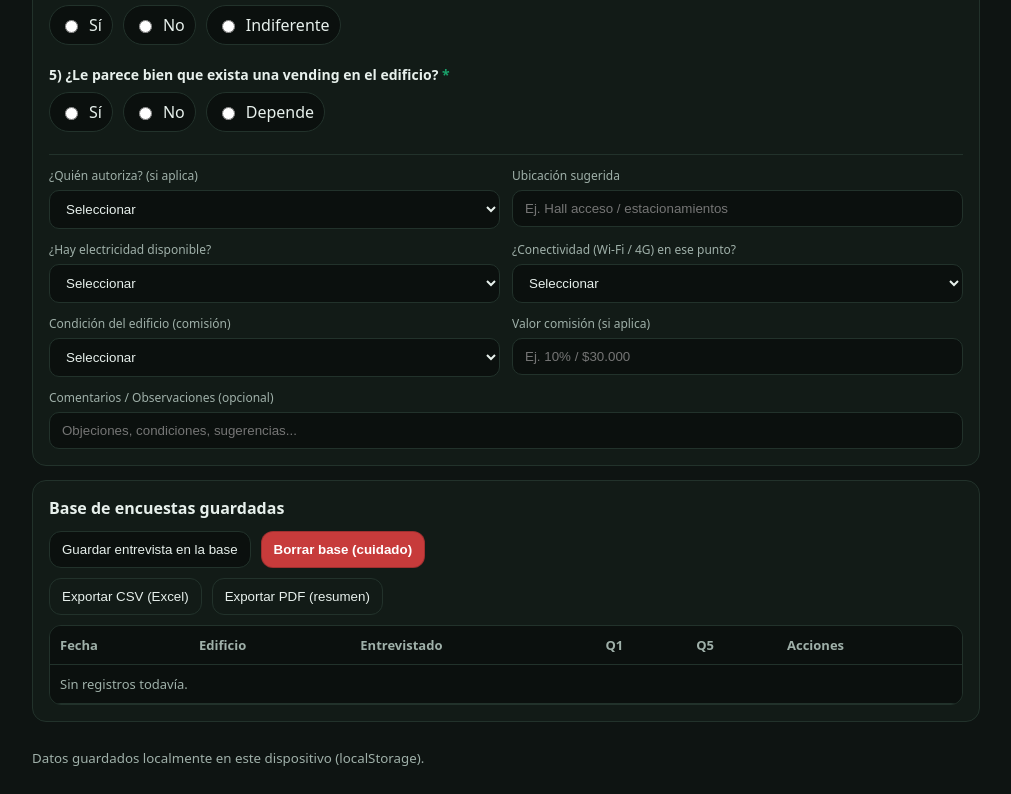
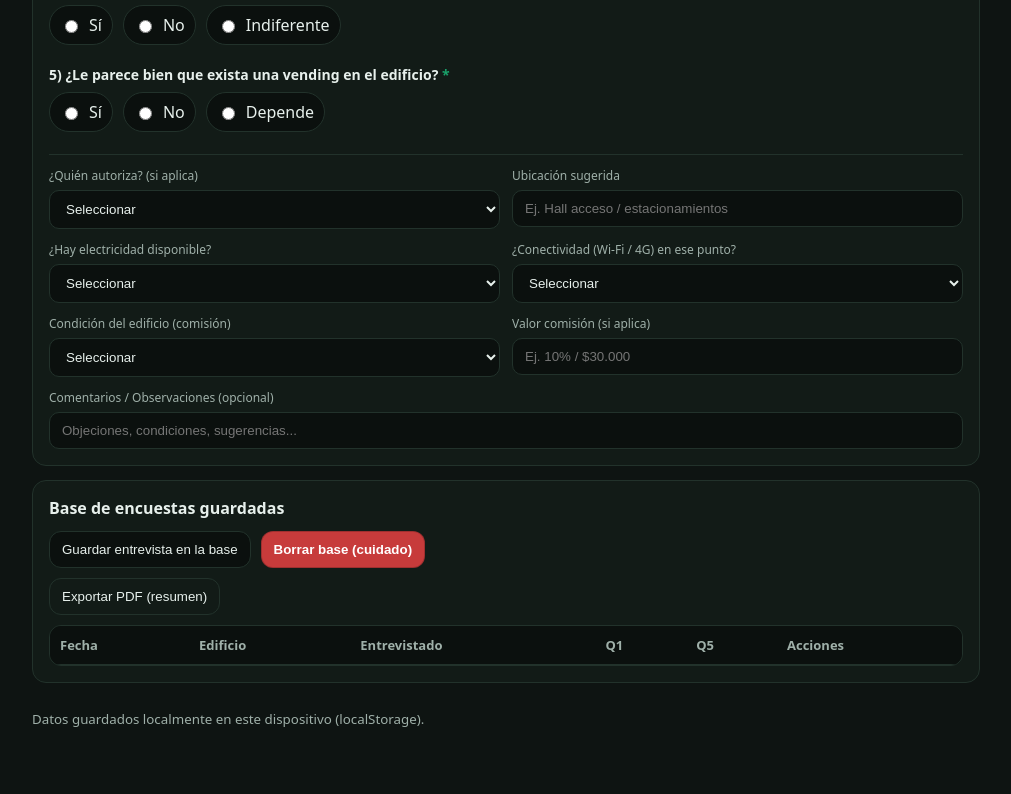
Before and after one commit to KNODRON/encuesta_vending, a plain HTML site: page index.html in a window 1280 px wide. Shown: the part 1030-1824 px from the top of the page, without its empty margins (134-1145 px from the left). After the commit the page ends 1785 px from the top, so only its background shows below. Drawn offline with Linux system fonts and the light colour scheme.

Commit message:
Update index.html

```diff
--- a/index.html
+++ b/index.html
@@ -205,7 +205,6 @@
       </div>
 
       <div class="row">
-        <button id="btnCSV" class="btn btn--ghost" type="button">Exportar CSV (Excel)</button>
         <button id="btnPDF" class="btn btn--ghost" type="button">Exportar PDF (resumen)</button>
       </div>
 
```
